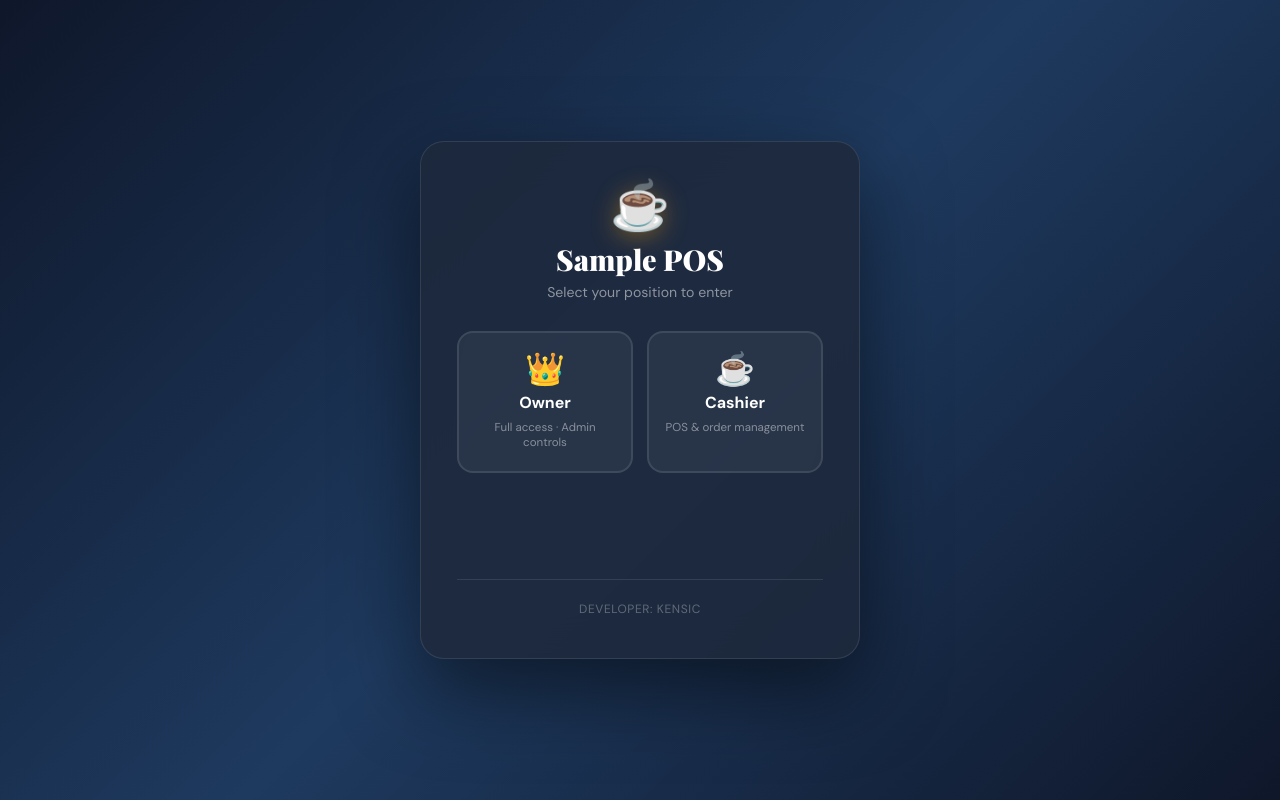
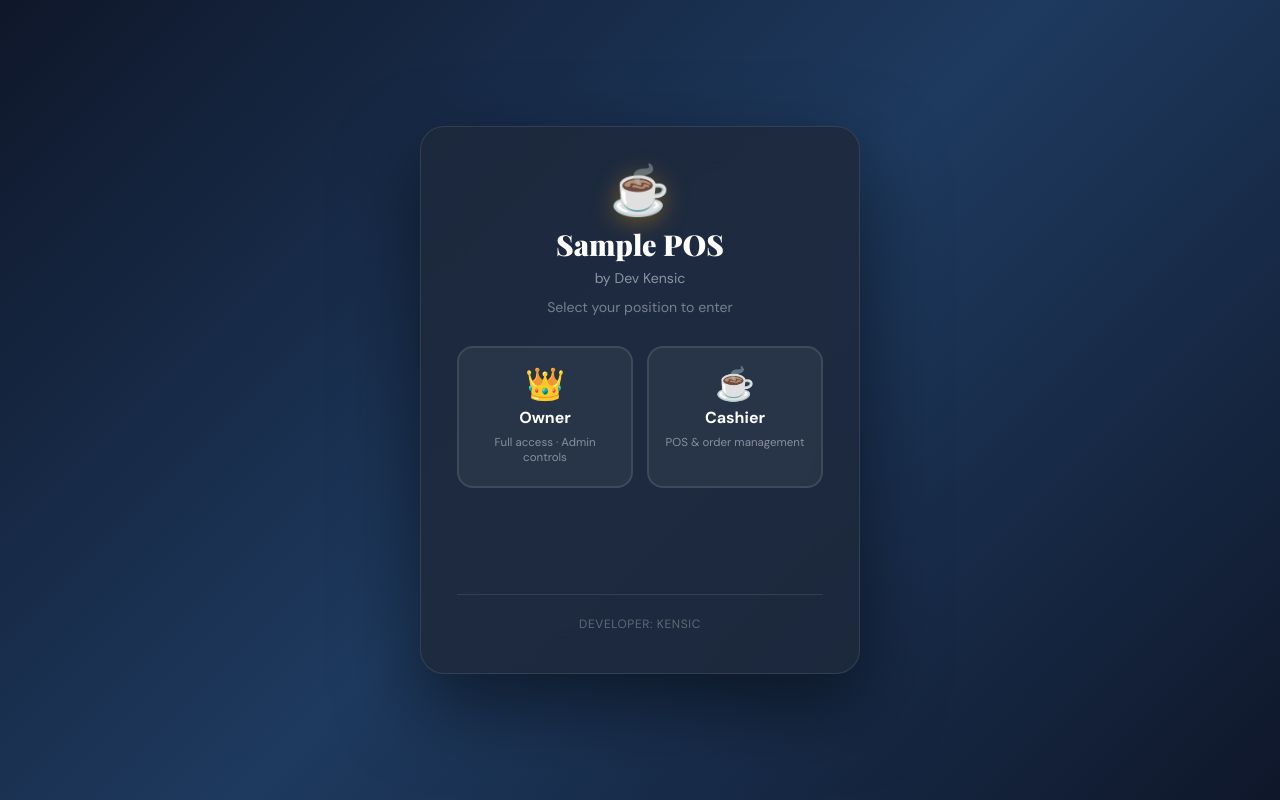
Before and after one commit to kensiccc/POS, a React (Vite) app: page /login in a window 1280 px wide. Built offline with nearby package versions, Linux system fonts and the light colour scheme; no server answers.

Commit message:
feat: complete branding update to Sample POS by Dev Kensic

```diff
--- a/index.html
+++ b/index.html
@@ -6,8 +6,8 @@
   <link rel="icon" type="image/png" href="/logo-icon.png?v=2" />
   <link rel="apple-touch-icon" href="/logo-icon.png?v=2" />
   <meta name="viewport" content="width=device-width, initial-scale=1.0" />
-  <title>House Blend POS</title>
-  <meta name="description" content="House Blend Point of Sale System" />
+  <title>Sample POS by Dev Kensic</title>
+  <meta name="description" content="Sample Point of Sale System by Dev Kensic" />
   <link rel="preconnect" href="https://fonts.googleapis.com" />
   <link rel="preconnect" href="https://fonts.gstatic.com" crossorigin />
   <link
--- a/src/components/Header.jsx
+++ b/src/components/Header.jsx
@@ -2,10 +2,10 @@ export default function Header({ darkMode, onToggleDark, onOpenAdmin, onOpenDash
   return (
     <header className="header">
       <div className="logo">
-        <img src="/house-blend-logo.png" alt="House Blend" className="logo-img" />
+        <img src="/house-blend-logo.png" alt="Sample POS" className="logo-img" />
         <div>
-          <h1>☕ House Blend POS</h1>
-          <p>Quality Coffee. Fresh Drinks. Your Choice.</p>
+          <h1>☕ Sample POS</h1>
+          <p>by Dev Kensic</p>
         </div>
       </div>
       <div className="header-right">
--- a/src/components/ReceiptModal.jsx
+++ b/src/components/ReceiptModal.jsx
@@ -156,8 +156,8 @@ export default function ReceiptModal({ open, onClose, order, subtotal, discount,
           <div className="receipt-paper">
             <div className="receipt-brand">
               <img src="/house-blend-logo.png" alt="Logo" style={{ width: '64px', height: '64px', marginBottom: '8px' }} />
-              <div className="brand-name">House Blend</div>
-              <div className="brand-tag">Quality Coffee. Fresh Drinks.</div>
+              <div className="brand-name">Sample POS</div>
+              <div className="brand-tag">by Dev Kensic</div>
               <div className="date-time">{new Date().toLocaleString('en-US')}</div>
             </div>
 
--- a/src/pages/LoginPage.jsx
+++ b/src/pages/LoginPage.jsx
@@ -66,7 +66,8 @@ export default function LoginPage({ onLogin, errorMessage }) {
         <div className="lp-brand">
           <div className="lp-logo">☕</div>
           <h1 className="lp-title">Sample POS</h1>
-          <p className="lp-sub">Select your position to enter</p>
+          <p className="lp-sub">by Dev Kensic</p>
+          <p className="lp-sub" style={{ marginTop: '8px', opacity: 0.8 }}>Select your position to enter</p>
         </div>
 
         {/* Role Cards */}
```
